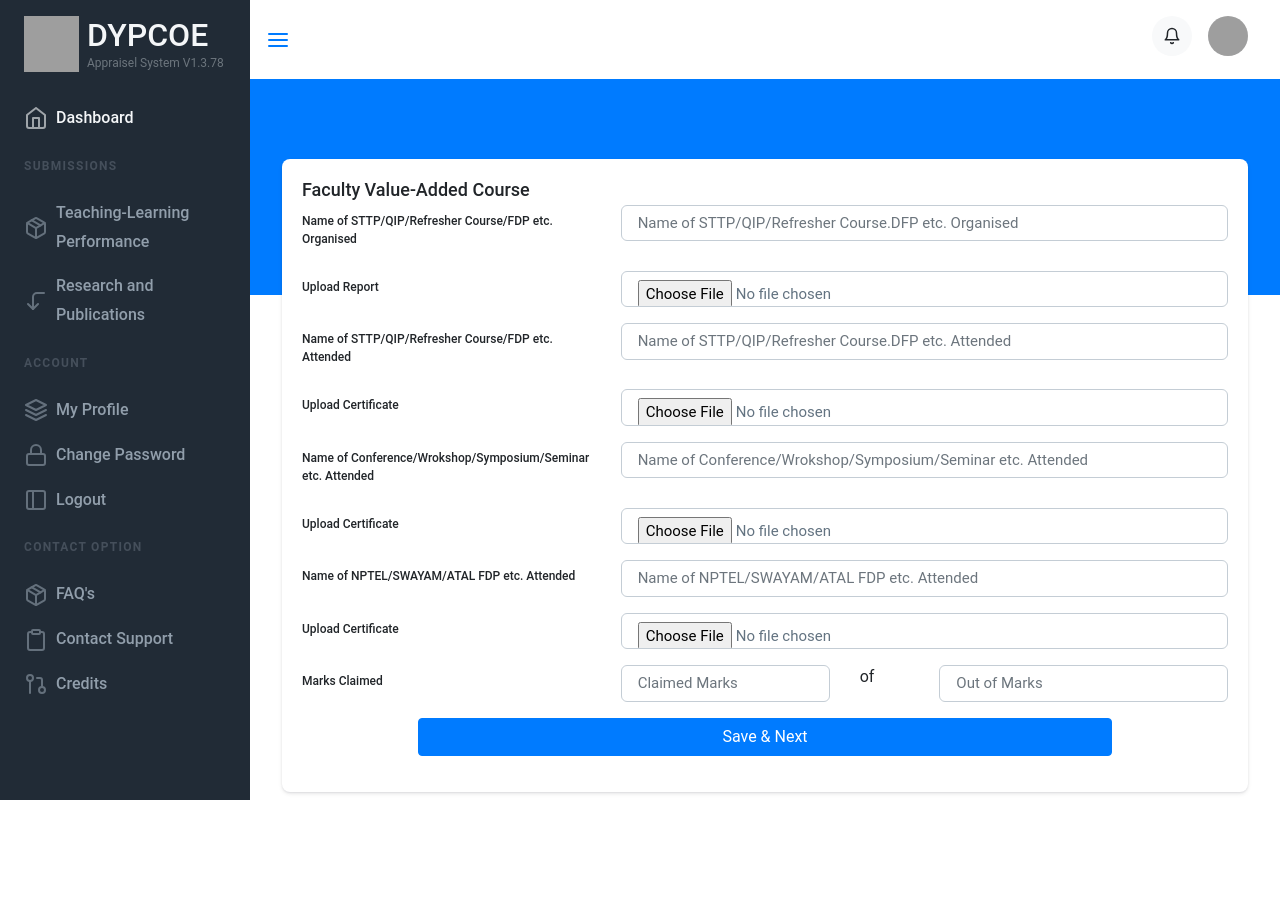
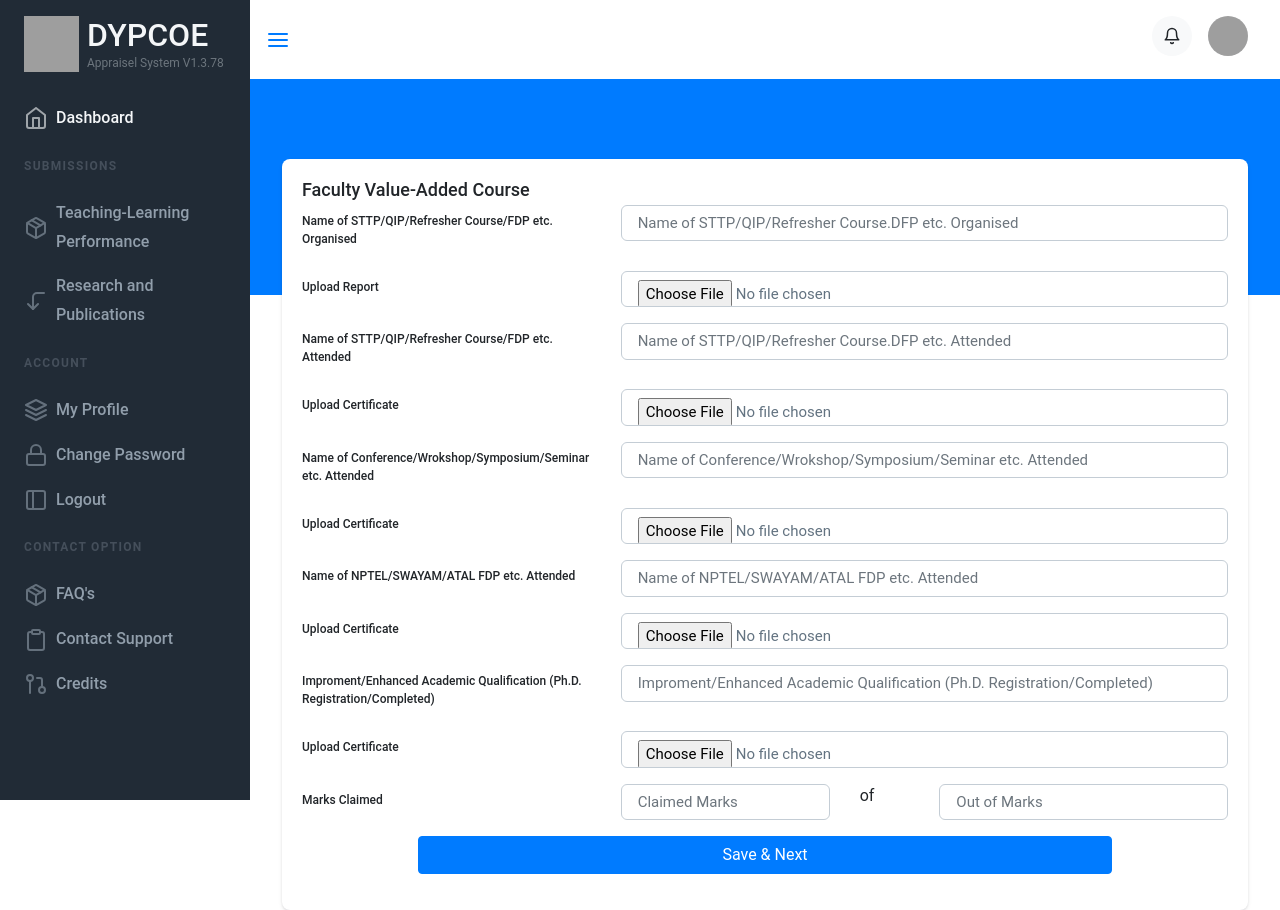
Before and after one commit to krushabh-dev/DYPCOE_APPRAISEL, a Django app: page /forms/formsix in a window 1280 px wide. Before the commit the page ends 800 px from the top, so only its background shows below. Run offline with Django 4.2, Linux system fonts and the light colour scheme; grey boxes are pictures that could not be loaded.

Commit message:
Update Faculty_Value.html

```diff
--- a/app/templates/app/dashboard/forms/more/Faculty_Value.html
+++ b/app/templates/app/dashboard/forms/more/Faculty_Value.html
@@ -94,6 +94,24 @@
                       <!-- row -->
                       <div class="mb-3 row">
                         <label for="position" class="col-sm-4 col-form-label
+                            form-label">Improment/Enhanced Academic Qualification (Ph.D. Registration/Completed)</label>
+                        <div class="col-md-8 col-12">
+                          <input type="text" class="form-control" placeholder="Improment/Enhanced Academic Qualification (Ph.D. Registration/Completed)" name="IEnchanchedQualification" id="IEnchanchedQualification" required="">
+                        </div>
+                      </div>
+
+                      <!-- row -->
+                      <div class="mb-3 row">
+                        <label for="position" class="col-sm-4 col-form-label
+                            form-label">Upload Certificate</label>
+                        <div class="col-md-8 col-12">
+                          <input type="file" class="form-control" placeholder="Upload Certificate" name="IEnchanchedQualificationProof" id="IEnchanchedQualificationProof" required="">
+                        </div>
+                      </div>
+
+                      <!-- row -->
+                      <div class="mb-3 row">
+                        <label for="position" class="col-sm-4 col-form-label
                             form-label">Marks Claimed</label>
                         <div class="col-md-3 col-12">
                           <input type="number" class="form-control" placeholder="Claimed Marks" name="fclaimedmarks" id="fclaimedmarks" required="">
```
